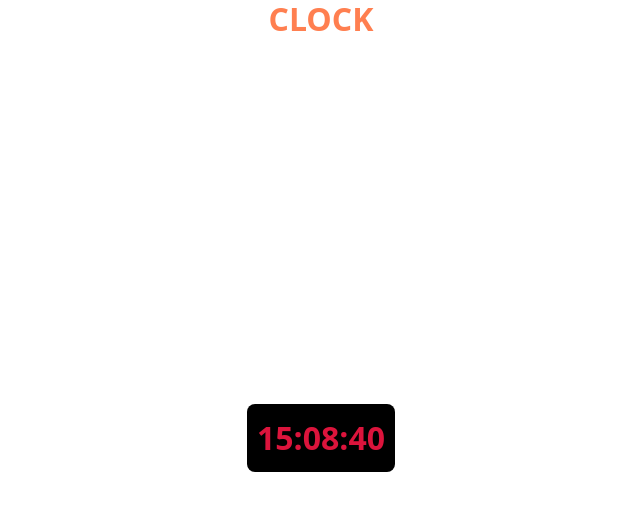
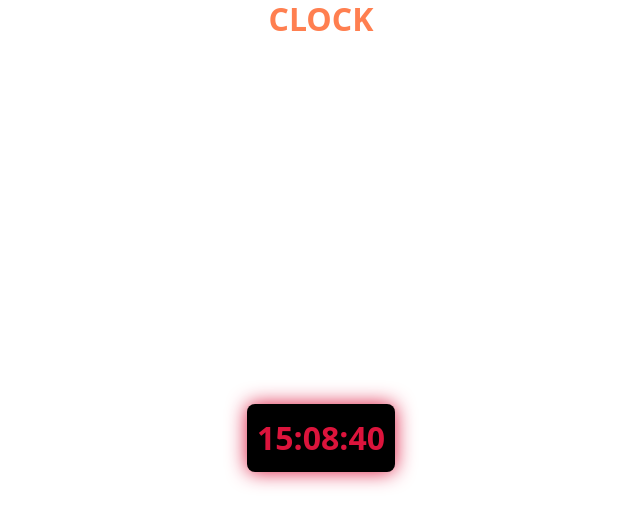
Before and after one commit to ehandresen/simple-clock-app, a React (Vite) app: page / in a window 1280 px wide. Shown: the top 526 px of the page, without its empty margins (319-959 px from the left). Built offline with nearby package versions, Linux system fonts and the light colour scheme.

Commit message:
added shadow to clock

```diff
--- a/src/index.css
+++ b/src/index.css
@@ -31,10 +31,11 @@ body {
   background: #000;
   padding: 10px;
   border-radius: 8px;
+  box-shadow: 0px 0px 20px 0px rgba(220, 20, 60, 1);
 }
 
 #clock-text {
   font-weight: bold;
   font-size: xx-large;
-  color: crimson;
+  color: rgb(220, 20, 60);
 }
```
